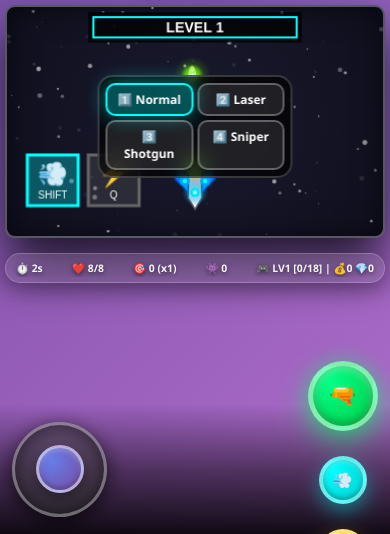
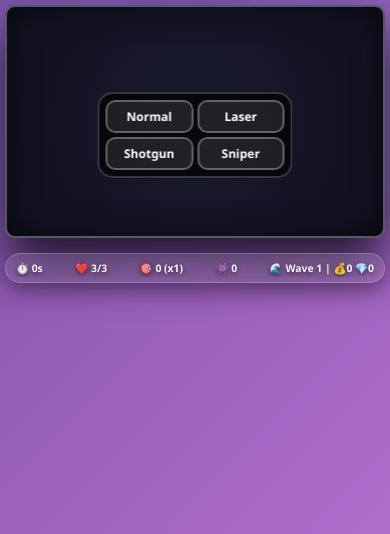
Before and after one commit to naved119633/Neon-Survival, a plain HTML site: page index.html in a window 390 px wide. Both pictures are taken after a click on the button "PLAY". Shown: the part 310-844 px from the top of the page. Drawn offline with Linux system fonts and the light colour scheme.

Commit message:
Update index.html

```diff
--- a/index.html
+++ b/index.html
@@ -406,30 +406,15 @@
             <button id="closePerksBtn" class="close-shop-btn">Close Perks</button>
         </div>
 
+        <!-- Weapon HUD - Bottom Center Position -->
         <div id="weaponHUD" class="hidden">
-            <div class="weapon-slot" data-weapon="1">1️⃣ Normal</div>
-            <div class="weapon-slot" data-weapon="2">2️⃣ Laser</div>
-            <div class="weapon-slot" data-weapon="3">3️⃣ Shotgun</div>
-            <div class="weapon-slot" data-weapon="4">4️⃣ Sniper</div>
+            <div class="weapon-slot" data-weapon="1">Normal</div>
+            <div class="weapon-slot" data-weapon="2">Laser</div>
+            <div class="weapon-slot" data-weapon="3">Shotgun</div>
+            <div class="weapon-slot" data-weapon="4">Sniper</div>
         </div>
 
-        <div id="miniMap"></div>
-
-        <!-- Mobile Touch Controls with Joystick -->
-        <div id="mobileControls" class="hidden">
-            <!-- Left Side: Joystick for Movement -->
-            <div id="joystickContainer">
-                <div id="joystickBase"></div>
-                <div id="joystickStick"></div>
-            </div>
-
-            <!-- Right Side: Action Buttons -->
-            <div id="actionButtons">
-                <button id="shootBtn" class="action-btn shoot-btn">🔫</button>
-                <button id="dashBtn" class="action-btn dash-btn">💨</button>
-                <button id="ultBtn" class="action-btn ult-btn">⚡</button>
-            </div>
-        </div>
+        <!-- Mobile Touch Controls - REMOVED (Using direct touch-to-drag rocket control) -->
     </div>
 
     <script src="game.js"></script>
```
